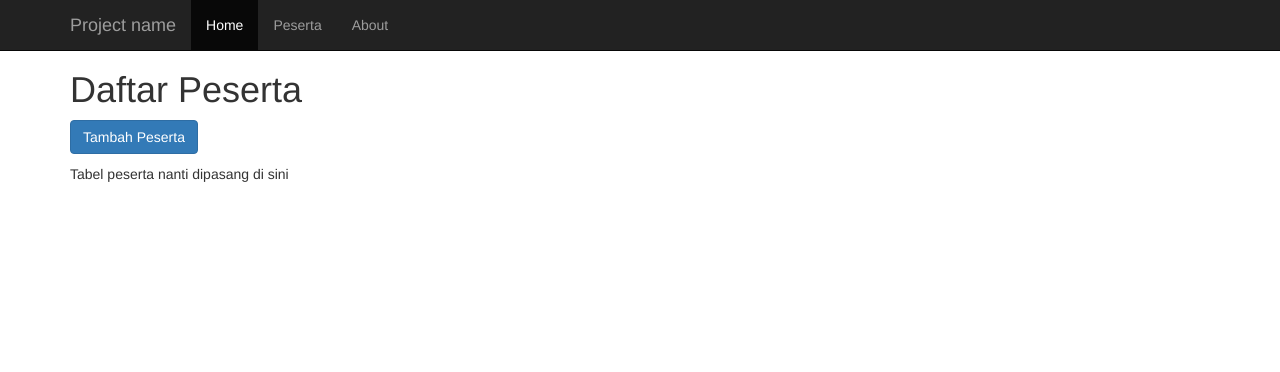
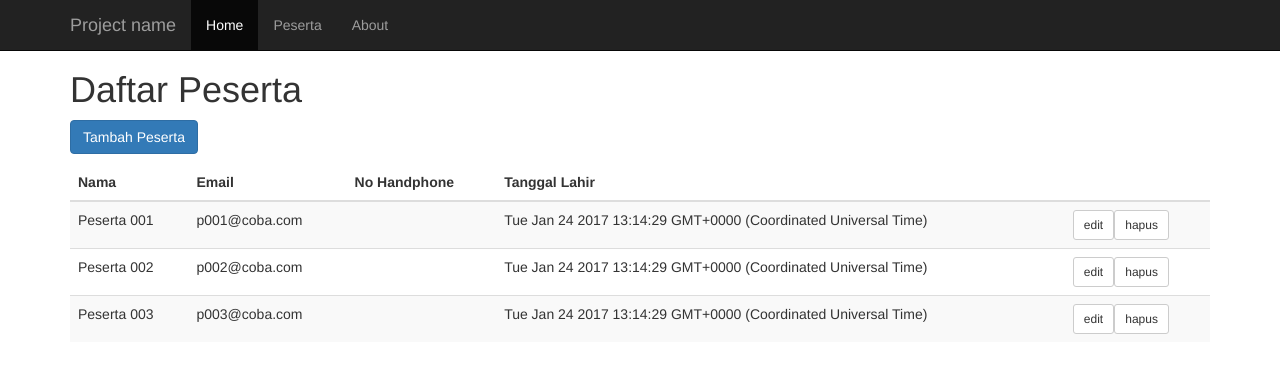
Before and after one commit to endymuhardin/training-bni-2016-1, an Angular app in the folder aplikasi-pelatihan-ng/: page /peserta in a window 1280 px wide. Shown: the top 372 px of the page. Built offline with nearby package versions, Linux system fonts and the light colour scheme.

Commit message:
implement dummy services

```diff
--- a/aplikasi-pelatihan-ng/src/app/peserta/peserta-list/peserta-list.component.html
+++ b/aplikasi-pelatihan-ng/src/app/peserta/peserta-list/peserta-list.component.html
@@ -1,9 +1,33 @@
 <h1>Daftar Peserta</h1>
 
-<p>
+<p></p>
 
 <a class="btn btn-default btn-primary" routerLink="form">Tambah Peserta</a>
 
-<p>
+<p></p>
 
-Tabel peserta nanti dipasang di sini
+<div *ngIf="!dataPeserta">Data Peserta tidak ada</div>
+
+<table class="table table-striped table-hovered" *ngIf="dataPeserta">
+	<thead>
+		<tr>
+			<th>Nama</th>
+			<th>Email</th>
+			<th>No Handphone</th>
+			<th>Tanggal Lahir</th>
+			<th>&nbsp;</th>
+		</tr>
+	</thead>
+	<tbody>
+		<tr *ngFor="let p of dataPeserta">
+			<td>{{p.nama}}</td>
+			<td>{{p.email}}</td>
+			<td>{{p.nomorHandphone}}</td>
+			<td>{{p.tanggalLahir}}</td>
+			<td>
+				<button class="btn btn-sm btn-default">edit</button>
+				<button class="btn btn-sm btn-default">hapus</button>
+			</td>
+		</tr>
+	</tbody>
+</table>
--- a/aplikasi-pelatihan-ng/src/app/peserta/peserta-list/peserta-list.component.ts
+++ b/aplikasi-pelatihan-ng/src/app/peserta/peserta-list/peserta-list.component.ts
@@ -1,4 +1,7 @@
 import { Component, OnInit } from '@angular/core';
+
+import { Peserta } from '../peserta.model';
+import { PesertaService } from '../peserta.service';
 
 @Component({
   selector: 'peserta-list',
@@ -7,9 +10,20 @@ import { Component, OnInit } from '@angular/core';
 })
 export class PesertaListComponent implements OnInit {
 
-  constructor() { }
+  dataPeserta : Peserta[] = [];
+
+  constructor(private service : PesertaService) {
+
+  }
 
   ngOnInit() {
+	  this.service.ambilDataPeserta().then(
+		  data => {
+			  this.dataPeserta = data;
+			  console.log("Jumlah data dari service "+data.length);
+		  }
+	  );
+
   }
 
 }
--- /dev/null
+++ b/aplikasi-pelatihan-ng/src/app/peserta/peserta.model.ts
@@ -0,0 +1,8 @@
+export class Peserta {
+	constructor(
+		public nama : string,
+		public email : string,
+		public nomrHandphone : string,
+		public tanggalLahir : Date
+	){}
+}
--- a/aplikasi-pelatihan-ng/src/app/peserta/peserta.module.ts
+++ b/aplikasi-pelatihan-ng/src/app/peserta/peserta.module.ts
@@ -5,7 +5,8 @@ import { RouterModule, Route }   from '@angular/router';
 
 import { PesertaListComponent } from './peserta-list/peserta-list.component';
 import { PesertaFormComponent } from './peserta-form/peserta-form.component';
-
+import { Peserta } from './peserta.model';
+import { PesertaService } from './peserta.service';
 
 const ROUTES_PESERTA: Route[] = [
 	{path: 'peserta/form', component: PesertaFormComponent},
@@ -18,6 +19,7 @@ const ROUTES_PESERTA: Route[] = [
 	RouterModule.forChild(ROUTES_PESERTA)
   ],
   declarations: [PesertaListComponent, PesertaFormComponent],
-  exports: [ PesertaListComponent ]
+  exports: [ PesertaListComponent ],
+  providers: [ PesertaService ]
 })
 export class PesertaModule { }
--- /dev/null
+++ b/aplikasi-pelatihan-ng/src/app/peserta/peserta.service.ts
@@ -0,0 +1,19 @@
+import { Injectable } from '@angular/core';
+
+import { Peserta } from './peserta.model';
+
+@Injectable()
+export class PesertaService {
+
+  constructor() { }
+
+  ambilDataPeserta() : Promise<Peserta[]> {
+	  console.log("menjalankan function ambilDataPeserta")
+	  let data : Peserta[] = [
+		  new Peserta('Peserta 001', 'p001@coba.com', '081234567891', new Date()),
+		  new Peserta('Peserta 002', 'p002@coba.com', '081234567892', new Date()),
+		  new Peserta('Peserta 003', 'p003@coba.com', '081234567893', new Date())
+	  ];
+	  return Promise.resolve(data);
+  };
+}
```
Also changed, not shown: 1 other file (tests, documents, lock files or other folders).
